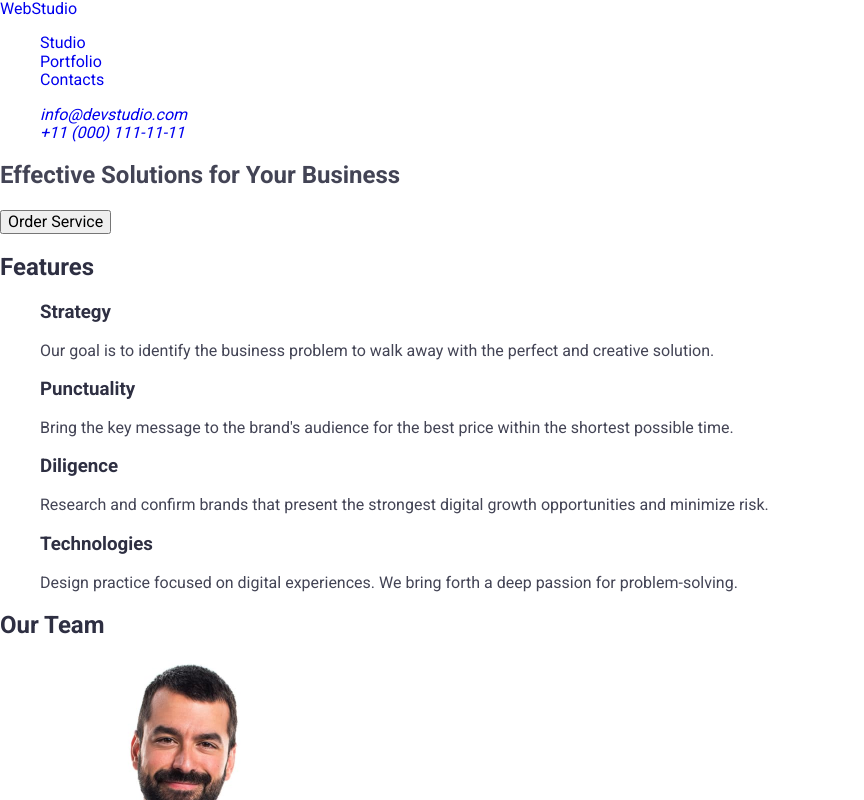
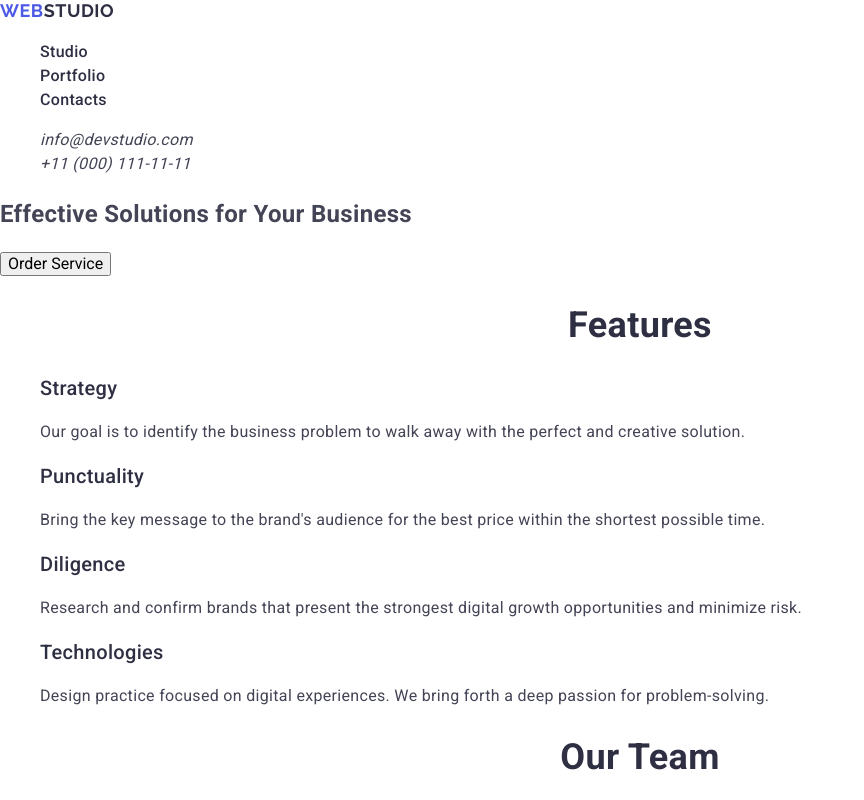
Before and after one commit to hanna-uler/goit-markup-hw-02, a plain HTML site: page index.html in a window 1280 px wide. Shown: the top 800 px of the page, without its empty margins (0-864 px from the left). Drawn offline with nearby package versions, Linux system fonts and the light colour scheme.

Commit message:
upgrade css

```diff
--- a/CSS/styles.css
+++ b/CSS/styles.css
@@ -1,12 +1,48 @@
-body {font-family: "Roboto", sans-serif;
-background-color: #fff;
-color: #434455;
+body {
+    font-family: "Roboto", sans-serif;
+    background-color: #fff;
+    font-weight: 400;
+        font-size: 16px;
+        line-height: 1.5;
+        letter-spacing: 0.02em;
+        color: #434455;
 }
-nav, h2, h3 {color: #2e2f42;}
-a {text-decoration: none;}
-ul {list-style-type: none;}
+h2 {font-weight: 700;
+    font-size: 36px;
+    line-height: 1.11;
+    text-align: center;
+    color: #2e2f42;}
 
+ a {text-decoration: none;}
+ ul {list-style-type: none;}
+
+h3 {font-weight: 500;
+    font-size: 20px;
+    line-height: 1.2;
+    color: #2e2f42;
+}
 /* #region Header */
+.logo {font-family:"Raleway",
+    sans-serif;
+    font-weight: 700;
+    font-size: 18px;
+    line-height: 1.17;
+    letter-spacing: 0.03em;
+    text-transform: uppercase;
+    color: #4d5ae5;}
+
+.logo-accent {color: #2e2f42;}
+
+.nav-link {font-weight: 500;
+    font-size: 16px;
+    line-height: 1.5;
+    color: #2e2f42;
+}
+.nav-link:hover, .nav-link:focus, .nav-link:active, .address-link:hover, .address-link:focus, .address-link:active {color: #404bbf;}
+
+.address-link {
+    font-weight: inherit;
+    color: inherit;}
 
 /* #endregion */
 
--- a/index.html
+++ b/index.html
@@ -24,7 +24,9 @@
   <body>
     <header class="header">
       <nav class="nav">
-        <a class="logo" href="./index.html">WebStudio</a>
+        <a class="logo" href="./index.html"
+          >Web<span class="logo-accent">Studio</span></a
+        >
         <ul class="nav-list">
           <li class="nav-item">
             <a class="nav-link" href="#studio">Studio</a>
@@ -169,6 +171,8 @@
             <h3 class="portfolio-subtitle">Meditation App</h3>
             <p class="portfolio-desc">App</p>
           </li>
+        </ul>
+        <ul>
           <li class="portfolio-item">
             <img
               class="portfolio-img"
@@ -204,7 +208,9 @@
     </main>
 
     <footer class="footer">
-      <a class="logo-link" href="./index.html">WebStudio</a>
+      <a class="logo" href="./index.html"
+        >Web<span class="logo-accent">Studio</span></a
+      >
       <p class="footer-text">
         Increase the flow of customers and sales for your business with digital
         marketing & growth solutions.
```
